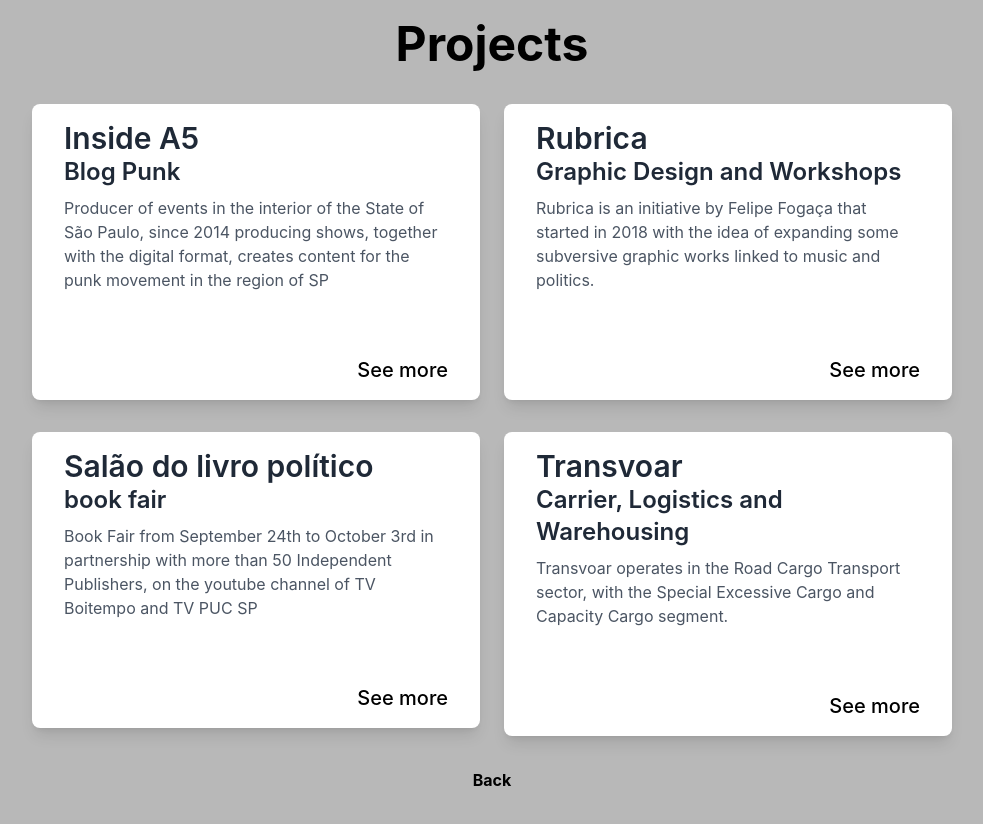
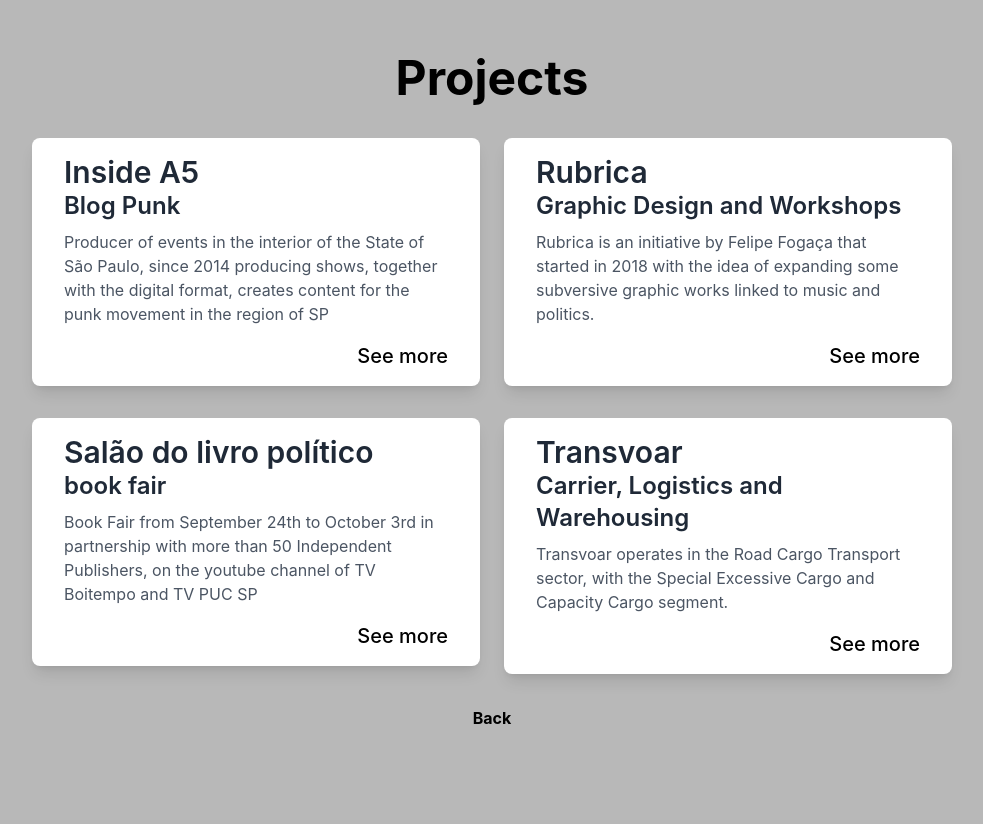
Before and after one commit to Murilloxfogaca/xmurillox, a Next.js app: page /projects in a window 1280 px wide. Shown: the top 824 px of the page, without its empty margins (148-1131 px from the left). After the commit the page ends 800 px from the top, so only its background shows below. Built offline with nearby package versions, Linux system fonts and the light colour scheme.

Commit message:
resolve new css

```diff
--- a/src/styles/Home.module.css
+++ b/src/styles/Home.module.css
@@ -66,6 +66,8 @@
   }
 }
 
+
+@media (min-width: 600px) {
 /* linkfive */
 .link{
   position: relative;
@@ -91,3 +93,4 @@
   -webkit-transition: all 0.3s ease;
   transition: all 0.3s ease;
 }
+}
--- a/src/styles/globals.css
+++ b/src/styles/globals.css
@@ -24,11 +24,3 @@
 .swiper .swiper-pagination-bullet {
 	background-color: #000;
 }
-
-.mt-3 {
-  margin-top: 3rem;
-}
-
-.mt-4 {
-  margin-top: 4rem;
-}
```
